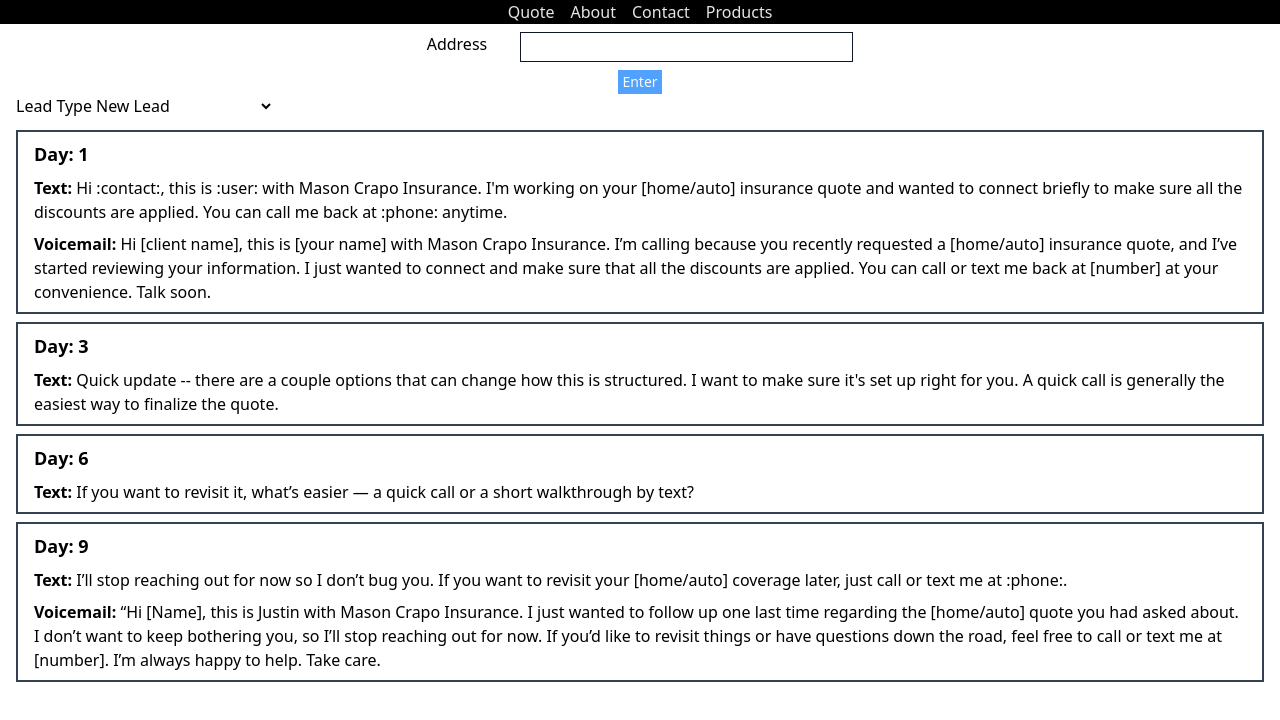
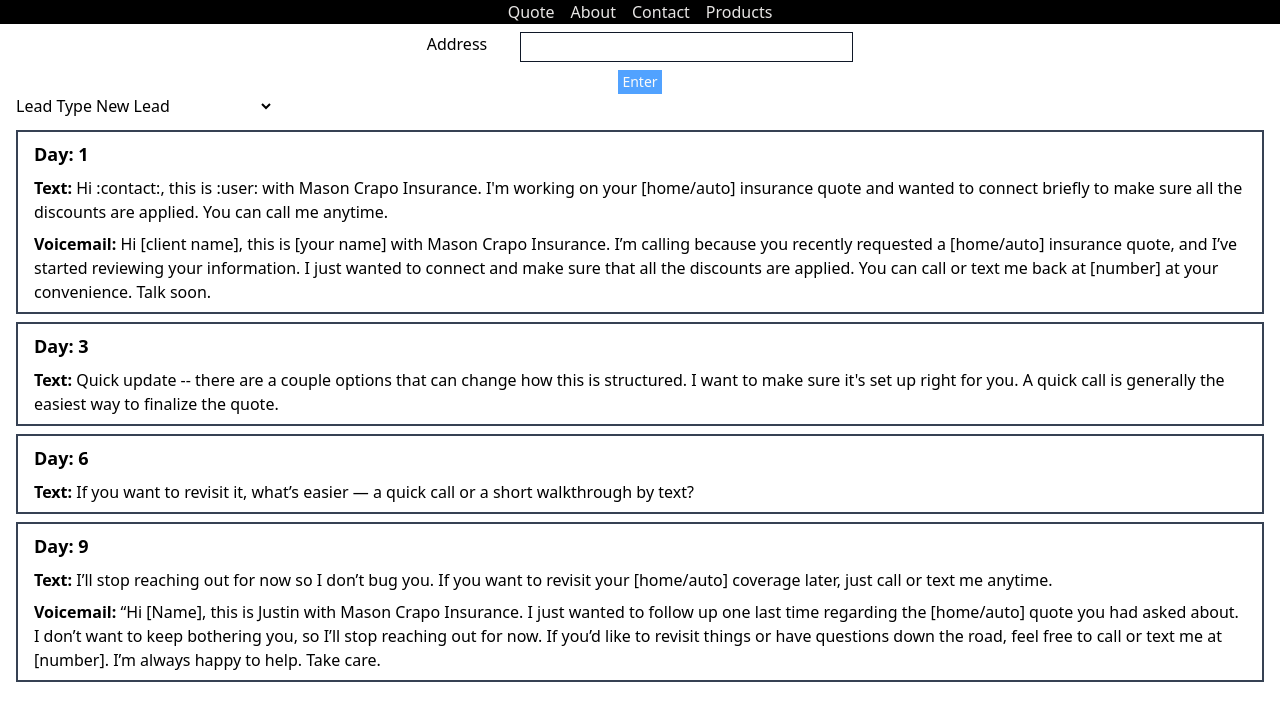
Before and after one commit to Jpatrick6420/propertyandcasualtywebsite, a React (Vite) app: page / in a window 1280 px wide. Shown: the top 720 px of the page. Built offline with nearby package versions, Linux system fonts and the light colour scheme.

Commit message:
changed podium number

```diff
--- a/src/data/scripts.js
+++ b/src/data/scripts.js
@@ -1,7 +1,7 @@
 const newLeads = [
   {
     day: 1,
-    message: `Hi :contact:, this is :user: with Mason Crapo Insurance. I'm working on your [home/auto] insurance quote and wanted to connect briefly to make sure all the discounts are applied. You can call me back at :phone: anytime. `,
+    message: `Hi :contact:, this is :user: with Mason Crapo Insurance. I'm working on your [home/auto] insurance quote and wanted to connect briefly to make sure all the discounts are applied. You can call me anytime. `,
     topic: "",
     voicemail: `Hi [client name], this is [your name] with Mason Crapo Insurance. I’m calling because you recently requested a [home/auto] insurance quote, and I’ve started reviewing your information. I just wanted to connect and make sure that all the discounts are applied. You can call or text me back at [number] at your convenience. Talk soon.`,
   },
@@ -19,7 +19,7 @@
   },
   {
     day: 9,
-    message: `I’ll stop reaching out for now so I don’t bug you. If you want to revisit your [home/auto] coverage later, just call or text me at :phone:.`,
+    message: `I’ll stop reaching out for now so I don’t bug you. If you want to revisit your [home/auto] coverage later, just call or text me anytime.`,
     topic: "",
     voicemail: `“Hi [Name], this is Justin with Mason Crapo Insurance. I just wanted to follow up one last time regarding the [home/auto] quote you had asked about. I don’t want to keep bothering you, so I’ll stop reaching out for now. If you’d like to revisit things or have questions down the road, feel free to call or text me at [number]. I’m always happy to help. Take care.`,
   },
```
